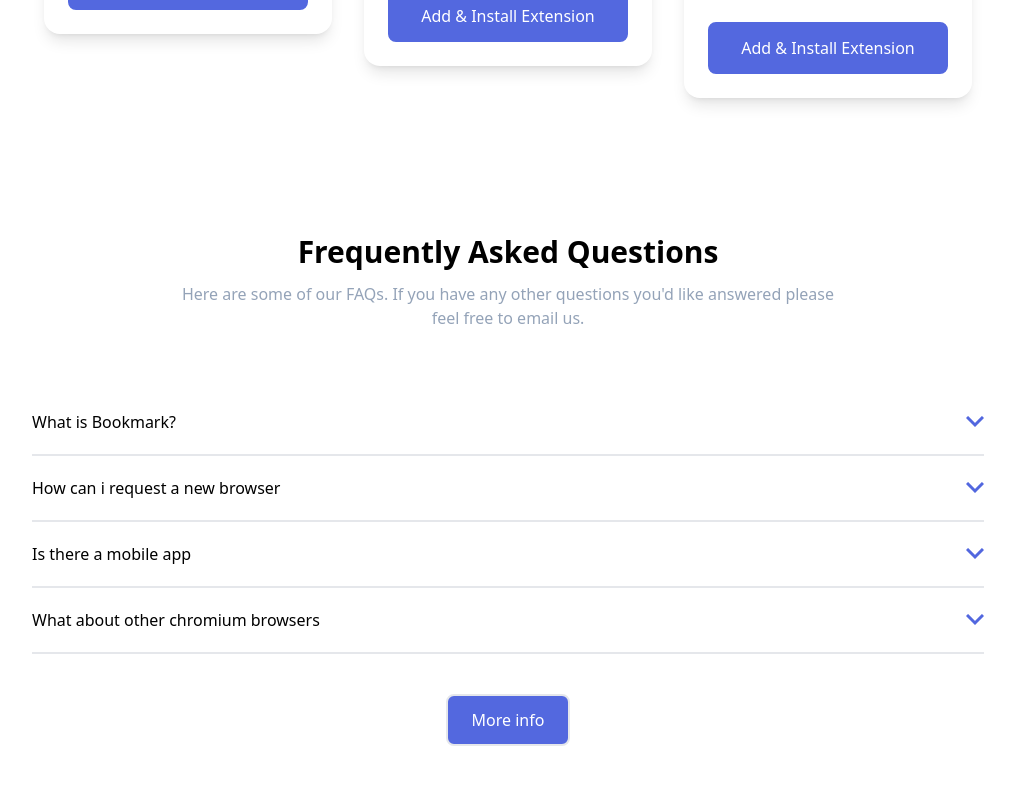
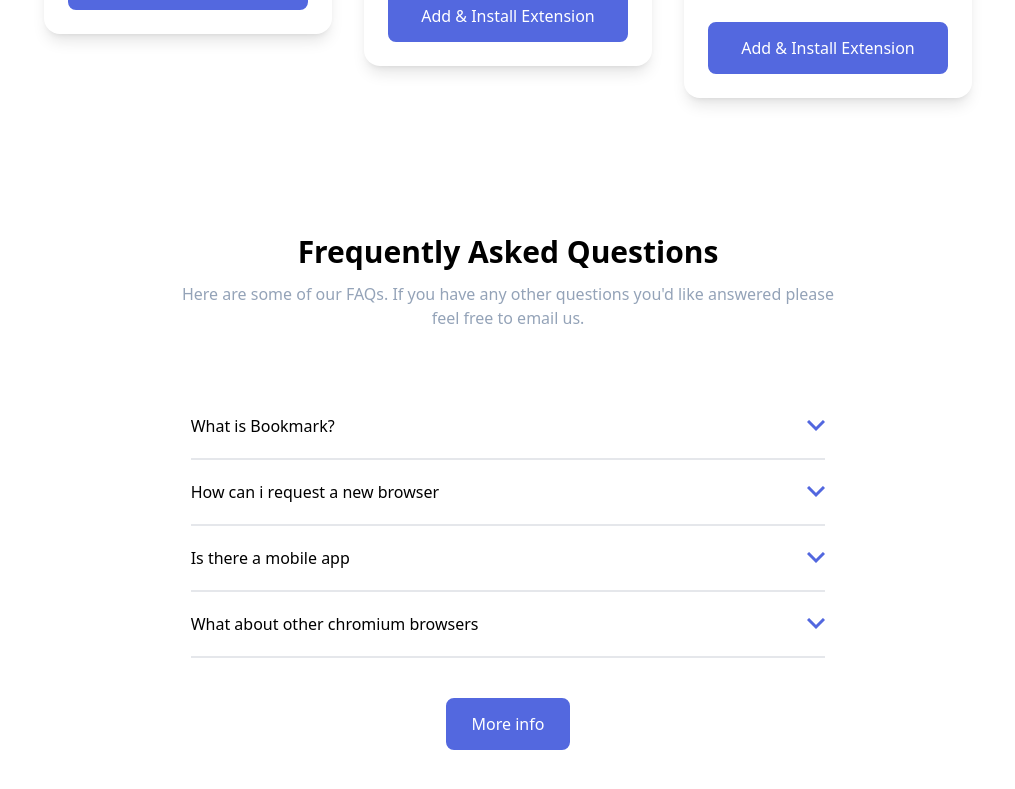
Before and after one commit to UtkuKaanArasan/bookmark-landing-page, a React (Create React App) app: page / in a window 1280 px wide. Shown: the part 1955-2744 px from the top of the page, without its empty margins (132-1147 px from the left). Built offline with nearby package versions, Linux system fonts and the light colour scheme.

Commit message:
Faq desktop optimization done, also hover for mobile devices fixed

```diff
--- a/src/components/Downloads/components/Card.tsx
+++ b/src/components/Downloads/components/Card.tsx
@@ -28,7 +28,7 @@ const Card: FC<CardProps> = ({ Name, Version, Logo, relative}) => {
                     <img src={image} alt="background dots" />
                 </div>
                 <div className="m-6 w-10/12">
-                    <button className="w-full px-4 py-3 bg-Soft-blue text-white border-2 border-Soft-blue rounded-lg hover:bg-white hover:text-Soft-blue">Add & Install Extension</button>
+                    <button className="w-full px-4 py-3 bg-Soft-blue text-white border-2 border-Soft-blue rounded-lg hover-hover:hover:bg-white hover-hover:hover:text-Soft-blue">Add & Install Extension</button>
                 </div>
             </div>
         </div>
--- a/src/components/Faq/Faq.tsx
+++ b/src/components/Faq/Faq.tsx
@@ -1,4 +1,6 @@
+// Type checking
 import { FC } from "react";
+// Component
 import Accordion from "./components/Accordion";
 
 const Faq: FC = () => {
@@ -7,7 +9,7 @@ const Faq: FC = () => {
             <h1 className="text-3xl font-bold m-3 lg:px-32">Frequently Asked Questions</h1>
             <p className="text-slate-400 m-3 pb-6 md:px-24 lg:px-32">Here are some of our FAQs. If you have any other questions you'd like answered please feel free to email us.</p>
             <Accordion />
-            <button className="border-2 rounded-lg bg-Soft-blue text-white px-6 py-3">More info</button>
+            <button className="border-2 border-Soft-blue rounded-lg bg-Soft-blue text-white px-6 py-3">More info</button>
         </div>
     )
 }
--- a/src/components/Faq/components/Accordion.tsx
+++ b/src/components/Faq/components/Accordion.tsx
@@ -1,4 +1,6 @@
+// Type checking and hook
 import { FC, useState } from "react";
+// Component
 import AccordionCard from "./AccordionCard";
 
 const Accordion: FC = () => {
@@ -6,31 +8,31 @@ const Accordion: FC = () => {
     const [index, setIndex] = useState<number>(0);
 
     return (
-        <div className="px-1 my-10">
+        <div className="px-1 my-10 lg:flex lg:flex-col lg:items-center">
             <AccordionCard
                 title="What is Bookmark?"
-                answer="Lorem ipsum dolor sit amet consectetur adipisicing elit. Odit, magni! 1"
+                answer="Lorem ipsum, dolor sit amet consectetur adipisicing elit. Sapiente natus ab officia ipsam harum dolor maxime dignissimos unde, eveniet voluptate amet inventore quas itaque accusamus quos. Temporibus quis sit modi! 1"
                 id={1}
                 index={index}
                 setIndex={setIndex}
             />
             <AccordionCard
                 title="How can i request a new browser"
-                answer="Lorem ipsum dolor sit amet consectetur adipisicing elit. Odit, magni! 2"
+                answer="Lorem ipsum, dolor sit amet consectetur adipisicing elit. Sapiente natus ab officia ipsam harum dolor maxime dignissimos unde, eveniet voluptate amet inventore quas itaque accusamus quos. Temporibus quis sit modi! 2"
                 id={2}
                 index={index}
                 setIndex={setIndex}
             />
             <AccordionCard
                 title="Is there a mobile app"
-                answer="Lorem ipsum dolor sit amet consectetur adipisicing elit. Odit, magni! 3"
+                answer="Lorem ipsum, dolor sit amet consectetur adipisicing elit. Sapiente natus ab officia ipsam harum dolor maxime dignissimos unde, eveniet voluptate amet inventore quas itaque accusamus quos. Temporibus quis sit modi! 3"
                 id={3}
                 index={index}
                 setIndex={setIndex}
             />
             <AccordionCard
                 title="What about other chromium browsers"
-                answer="Lorem ipsum dolor sit amet consectetur adipisicing elit. Odit, magni! 4"
+                answer="Lorem ipsum, dolor sit amet consectetur adipisicing elit. Sapiente natus ab officia ipsam harum dolor maxime dignissimos unde, eveniet voluptate amet inventore quas itaque accusamus quos. Temporibus quis sit modi! 4"
                 id={4}
                 index={index}
                 setIndex={setIndex}
--- a/src/components/Faq/components/AccordionCard.tsx
+++ b/src/components/Faq/components/AccordionCard.tsx
@@ -1,5 +1,8 @@
+// Type checking
 import { FC, SetStateAction } from "react";
-import icon from "../../../images/icon-arrow.svg"
+// Icons
+import icon from "../../../images/icon-arrow.svg";
+import closeIcon from "../../../images/icon-arrow-close.svg";
 
 interface AccordionCardProps {
     title: string,
@@ -23,14 +26,18 @@ const AccordionCard: FC<AccordionCardProps> = ({ title, answer, id, index, setIn
     }
 
     return (
-        <div className="border-b-2">
+        <div className="border-b-2 cursor-pointer lg:w-2/3">
             <div
                 onClick={() => handleIndex(id)}
-                className="flex justify-between items-center my-1 py-4"
+                className="flex justify-between items-center my-1 py-4 hover-hover:hover:text-Soft-red"
             >
                 <div>{title}</div>
                 <div>
-                    <img src={icon} alt="icon" />
+                    {index === id ?
+                        <img className="rotate-180" src={closeIcon} alt="icon" />
+                        :
+                        <img src={icon} alt="icon" />
+                    }
                 </div>
             </div>
             {
--- a/src/components/Features/FeaturesTabNav.tsx
+++ b/src/components/Features/FeaturesTabNav.tsx
@@ -16,19 +16,19 @@ const FeaturesTabNav: FC<FeaturesTabNavProps> = ({ setSelected }) => {
         divide-y-2 border-t-2 border-b-2
         md:flex md:divide-y-0 md:border-t-0 md:w-4/5 md:justify-around md:mx-auto">
             <div
-                className="p-4 hover:text-Soft-red cursor-pointer"
+                className="p-4 hover-hover:hover:text-Soft-red cursor-pointer"
                 onClick={onClickHandler}
             >
                 Simple Bookmarking
             </div>
             <div
-                className="p-4 hover:text-Soft-red cursor-pointer"
+                className="p-4 hover-hover:hover:text-Soft-red cursor-pointer"
                 onClick={onClickHandler}
             >
                 Speedy Searching
             </div>
             <div
-                className="p-4 hover:text-Soft-red cursor-pointer"
+                className="p-4 hover-hover:hover:text-Soft-red cursor-pointer"
                 onClick={onClickHandler}
             >
                 Easy Sharing
--- a/src/components/Hero/Hero.tsx
+++ b/src/components/Hero/Hero.tsx
@@ -18,10 +18,10 @@ const Hero: FC = () => {
                     A clean and simple interface to organize your favourite websites. Open a new browser tab and see your sites load instantly. Try it for free.
                 </p>
                 <div className="flex justify-center md:justify-start">
-                    <button className="p-3 m-1 bg-Soft-blue text-white rounded-md border-2 border-Soft-blue hover:bg-white hover:text-Soft-blue">
+                    <button className="p-3 m-1 bg-Soft-blue text-white rounded-md border-2 border-Soft-blue hover-hover:hover:bg-white hover-hover:hover:text-Soft-blue">
                         Get it on Chrome
                     </button>
-                    <button className="p-3 m-1 bg-Soft-white rounded-md drop-shadow-md border-2 border-white hover:border-Grayish-blue hover:text-Grayish-blue">
+                    <button className="p-3 m-1 bg-Soft-white rounded-md drop-shadow-md border-2 border-white hover-hover:hover:border-Grayish-blue hover-hover:hover:text-Grayish-blue">
                         Get it on Firefox
                     </button>
                 </div>
--- a/src/components/Navbar/Navbar.tsx
+++ b/src/components/Navbar/Navbar.tsx
@@ -12,7 +12,7 @@ const Navbar: FC = () => {
     const [isOpen, setIsOpen] = useState<boolean>(false);
 
     return (
-        <nav className="flex justify-between items-center mt-5 mb-10">
+        <nav className="flex justify-between items-center mt-5 mb-10 md:px-8 lg:px-16">
             <div className="md:1/4 lg:w-1/3 mx-2">
                 {isOpen === false ? <img src={logo} alt="logo" /> : null }
             </div>
--- a/tailwind.config.js
+++ b/tailwind.config.js
@@ -14,7 +14,12 @@ module.exports = {
       },
       fontFamily: {
         'Rubik': "'Rubik', sans- serif;"
-      }
+      },
+      // to fix the hover stuck on mobile devices
+      screens: {
+        'hover-hover': { 'raw': '(hover: hover)' },
+        'hover-none': {'raw': '(hover: none)'}
+      },
     },
   },
   plugins: [],
```
Also changed, not shown: src/images/icon-arrow-close.svg (added).
